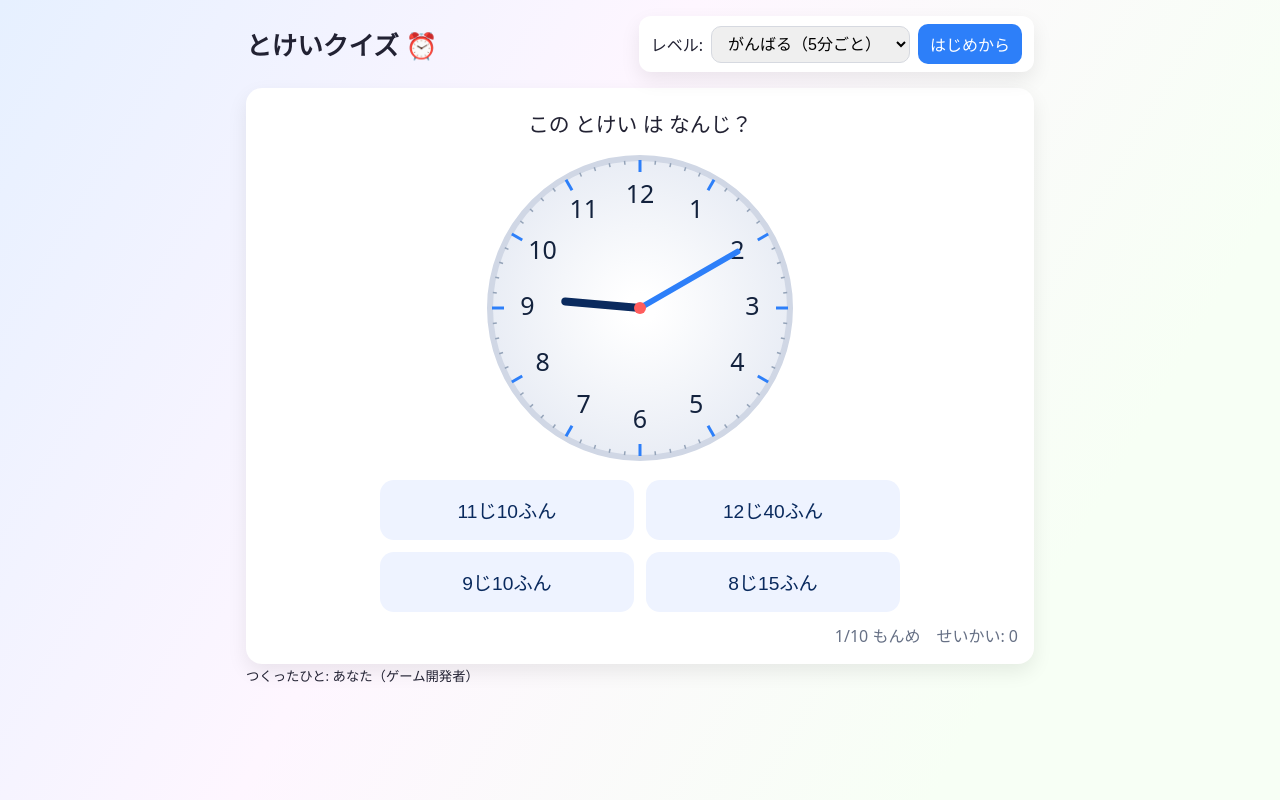
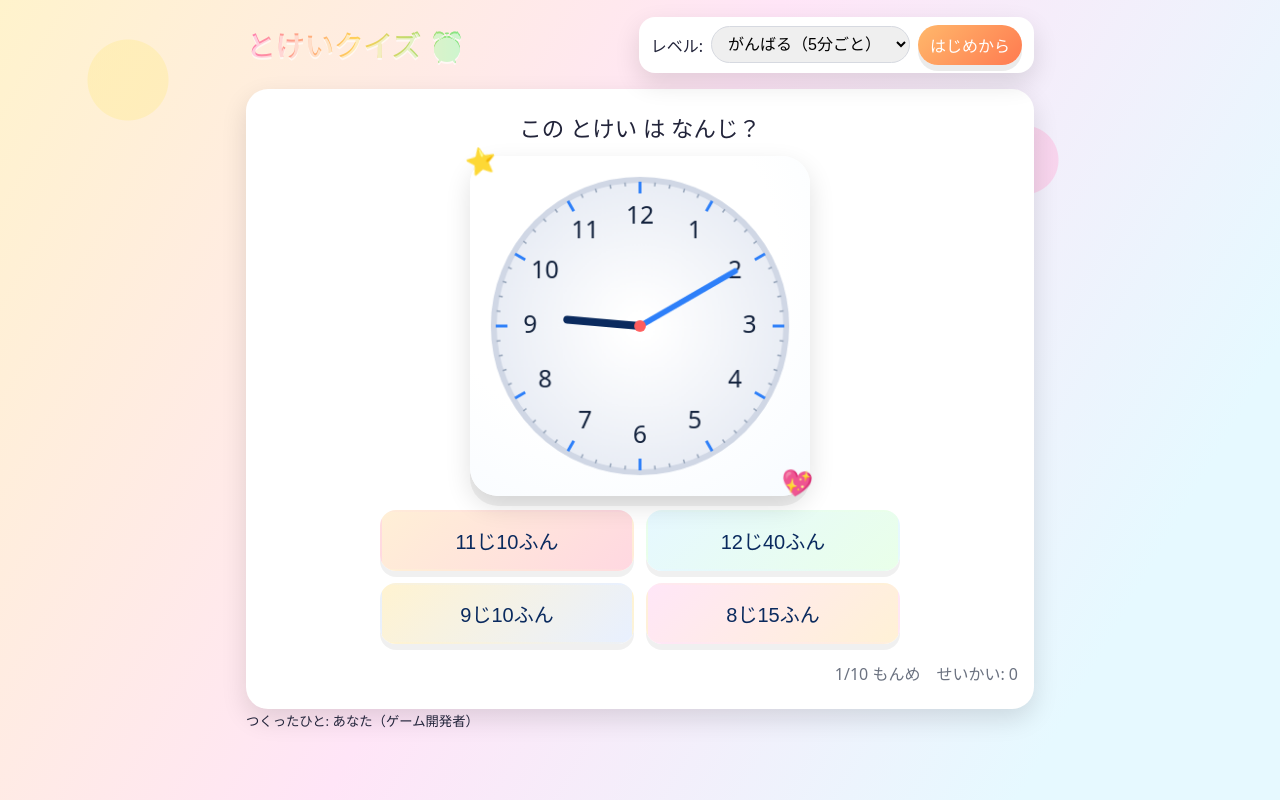
Before and after one commit to belieeve/tokei, a plain HTML site: page index.html in a window 1280 px wide. Drawn offline with Linux system fonts and the light colour scheme.

Commit message:
style: 子供向けにポップなUIへ刷新（背景・ボタン・装飾・アニメーション）

```diff
--- a/index.html
+++ b/index.html
@@ -22,8 +22,12 @@
       </header>
 
       <section class="stage" aria-live="polite">
-        <p id="question" class="question">この とけい は なんじ？</p>
-        <canvas id="clock" width="320" height="320" aria-label="アナログ時計"></canvas>
+        <p id="question" class="question">❓ この とけい は なんじ？</p>
+        <div class="clock-wrap">
+          <span class="decor decor--star" aria-hidden="true">⭐️</span>
+          <span class="decor decor--heart" aria-hidden="true">💖</span>
+          <canvas id="clock" width="320" height="320" aria-label="アナログ時計"></canvas>
+        </div>
 
         <div id="choices" class="choices" role="group" aria-label="こたえの せんたく"></div>
 
--- a/script.js
+++ b/script.js
@@ -217,12 +217,12 @@
 
     if (isCorrect) {
       btn.classList.add('correct');
-      feedbackEl.textContent = 'せいかい！やったね！';
+      feedbackEl.textContent = '🎉 せいかい！やったね！';
       feedbackEl.className = 'feedback ok';
       state.score += 1;
     } else {
       btn.classList.add('wrong');
-      feedbackEl.textContent = 'ざんねん…。つぎは できる！';
+      feedbackEl.textContent = '💡 ざんねん… つぎは できる！';
       feedbackEl.className = 'feedback ng';
       // 正解も表示
       highlightCorrect();
--- a/style.css
+++ b/style.css
@@ -1,13 +1,13 @@
 :root {
-  --bg: #f7f9fc;
+  --bg: #fff9f2;
   --card: #ffffff;
-  --text: #223;
-  --muted: #667085;
-  --primary: #2d7ff9;
-  --primary-dark: #1f5ec2;
-  --success: #2ea44f;
-  --danger: #e5534b;
-  --shadow: 0 8px 20px rgba(0,0,0,0.08);
+  --text: #22243a;
+  --muted: #6b7280;
+  --primary: #ff8a00; /* オレンジ */
+  --primary-dark: #ff6a00;
+  --success: #16a34a;
+  --danger: #ef4444;
+  --shadow: 0 10px 26px rgba(0,0,0,0.12);
 }
 
 * { box-sizing: border-box; }
@@ -15,8 +15,12 @@ html, body { height: 100%; }
 body {
   margin: 0;
   font-family: system-ui, -apple-system, "Segoe UI", Roboto, "Hiragino Kaku Gothic ProN", "Yu Gothic", "Noto Sans JP", sans-serif;
-  background: linear-gradient(120deg, #e6f0ff, #fef6ff 40%, #f7fff5 80%);
   color: var(--text);
+  background:
+    radial-gradient(circle at 10% 10%, rgba(255, 235, 153, 0.45) 0 40px, transparent 41px),
+    radial-gradient(circle at 80% 20%, rgba(255, 180, 220, 0.45) 0 34px, transparent 35px),
+    radial-gradient(circle at 30% 80%, rgba(170, 220, 255, 0.45) 0 36px, transparent 37px),
+    linear-gradient(120deg, #fff3cc, #ffe5f7 45%, #e6f9ff 85%);
 }
 
 .app {
@@ -33,7 +37,16 @@ body {
   gap: 12px;
 }
 
-h1 { font-size: 1.6rem; margin: 8px 0; }
+h1 {
+  font-size: 1.8rem;
+  margin: 8px 0;
+  letter-spacing: 0.5px;
+  background: linear-gradient(90deg, #ff7eb3, #ffcf56, #7ee787);
+  -webkit-background-clip: text;
+  background-clip: text;
+  color: transparent;
+  text-shadow: 0 2px 0 rgba(255,255,255,0.6);
+}
 
 .controls {
   display: flex;
@@ -41,45 +54,65 @@ h1 { font-size: 1.6rem; margin: 8px 0; }
   gap: 8px;
   background: var(--card);
   padding: 8px 12px;
-  border-radius: 12px;
+  border-radius: 16px;
   box-shadow: var(--shadow);
 }
 
 select, .btn {
   font-size: 1rem;
   padding: 8px 12px;
-  border-radius: 10px;
+  border-radius: 999px;
   border: 1px solid #d6d9e0;
 }
 
 .btn {
-  background: var(--primary);
+  background: linear-gradient(135deg, #ffb86b, #ff7a50);
   color: #fff;
   border: none;
   cursor: pointer;
+  box-shadow: 0 6px 0 rgba(0,0,0,0.08);
+  transition: transform 0.05s ease, filter 0.2s ease;
 }
-.btn:hover { background: var(--primary-dark); }
+.btn:hover { filter: brightness(1.05); }
+.btn:active { transform: translateY(1px); box-shadow: 0 4px 0 rgba(0,0,0,0.08); }
 
 .stage {
   margin-top: 16px;
   background: var(--card);
-  border-radius: 16px;
-  padding: 16px;
+  border-radius: 22px;
+  padding: 16px 16px 20px;
   box-shadow: var(--shadow);
 }
 
 .question {
-  font-size: 1.3rem;
+  font-size: 1.4rem;
   text-align: center;
-  margin: 4px 0 10px;
+  margin: 6px 0 12px;
 }
 
-canvas#clock {
+.clock-wrap {
+  position: relative;
+  width: min(92vw, 340px);
+  margin: 0 auto 14px;
+  padding: 14px;
+  border-radius: 28px;
+  background: radial-gradient(circle at 40% 30%, #fff 0 55%, #f7fbff);
+  box-shadow: 0 10px 0 rgba(0,0,0,0.06), var(--shadow);
+}
+.clock-wrap canvas#clock {
   display: block;
-  width: min(90vw, 320px);
-  height: min(90vw, 320px);
-  margin: 0 auto 12px;
+  width: 100%;
+  height: auto;
 }
+.decor {
+  position: absolute;
+  user-select: none;
+  pointer-events: none;
+  font-size: 1.6rem;
+  animation: float 4s ease-in-out infinite;
+}
+.decor--star { top: -8px; left: -4px; rotate: -12deg; animation-delay: -0.5s; }
+.decor--heart { bottom: -10px; right: -2px; rotate: 8deg; animation-delay: -1.2s; }
 
 .choices {
   display: grid;
@@ -90,26 +123,46 @@ canvas#clock {
 }
 
 .choice-btn {
-  font-size: 1.2rem;
+  font-size: 1.25rem;
   padding: 14px 16px;
-  border-radius: 14px;
+  border-radius: 16px;
   border: 2px solid transparent;
   cursor: pointer;
-  background: #eef3ff;
   color: #0a2a5e;
-  transition: transform 0.05s ease, background 0.2s ease, border 0.2s ease;
+  background: linear-gradient(135deg, #e8f0ff, #f4e8ff);
+  box-shadow: 0 6px 0 rgba(0,0,0,0.06);
+  transition: transform 0.06s ease, background 0.2s ease, border 0.2s ease, filter 0.2s ease;
 }
-.choice-btn:hover { transform: translateY(-1px); }
-.choice-btn:active { transform: translateY(1px) scale(0.99); }
-.choice-btn.correct { background: #e8fff0; border-color: var(--success); }
-.choice-btn.wrong { background: #fff0f0; border-color: var(--danger); }
+.choice-btn:hover { transform: translateY(-1px); filter: brightness(1.03); }
+.choice-btn:active { transform: translateY(1px) scale(0.99); box-shadow: 0 4px 0 rgba(0,0,0,0.06); }
+.choice-btn:nth-child(1) { background: linear-gradient(135deg, #ffefd6, #ffd8e1); }
+.choice-btn:nth-child(2) { background: linear-gradient(135deg, #e6f8ff, #e9ffe9); }
+.choice-btn:nth-child(3) { background: linear-gradient(135deg, #fff3d1, #e8f0ff); }
+.choice-btn:nth-child(4) { background: linear-gradient(135deg, #ffe6f7, #fff1d6); }
+.choice-btn.correct { background: #e8fff0; border-color: var(--success); animation: pop 300ms ease; }
+.choice-btn.wrong { background: #fff0f0; border-color: var(--danger); animation: wiggle 360ms ease; }
 
-.status { margin-top: 10px; display: flex; align-items: center; justify-content: space-between; gap: 8px; }
-.feedback { min-height: 1.6em; font-weight: 700; }
-.feedback.ok { color: var(--success); }
-.feedback.ng { color: var(--danger); }
+.status { margin-top: 12px; display: flex; align-items: center; justify-content: space-between; gap: 8px; }
+.feedback { min-height: 1.8em; font-weight: 800; font-size: 1.15rem; letter-spacing: 0.5px; }
+.feedback.ok { color: var(--success); animation: pop 300ms ease; }
+.feedback.ng { color: var(--danger); animation: pop 300ms ease; }
 .progress { color: var(--muted); display: flex; gap: 16px; }
 
 @media (max-width: 480px) {
-  .choice-btn { font-size: 1.1rem; padding: 12px 14px; }
+  .choice-btn { font-size: 1.15rem; padding: 12px 14px; }
 }
+
+/* かわいい動き */
+@keyframes pop { 0% { transform: scale(0.92); } 60% { transform: scale(1.06); } 100% { transform: scale(1); } }
+@keyframes wiggle {
+  0% { transform: rotate(0deg); }
+  20% { transform: rotate(-5.5deg); }
+  50% { transform: rotate(3.5deg); }
+  80% { transform: rotate(-2deg); }
+  100% { transform: rotate(0deg); }
+}
+@keyframes float {
+  0% { transform: translateY(0px); }
+  50% { transform: translateY(-6px); }
+  100% { transform: translateY(0px); }
+}
```
